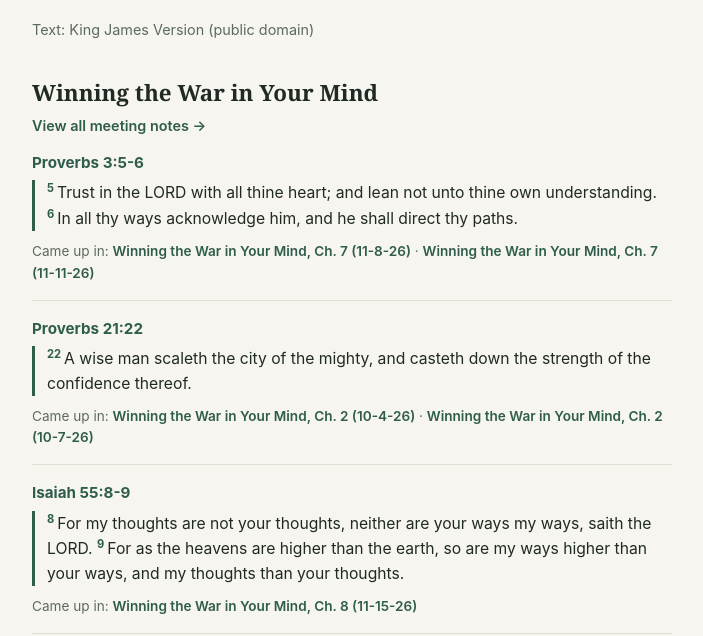
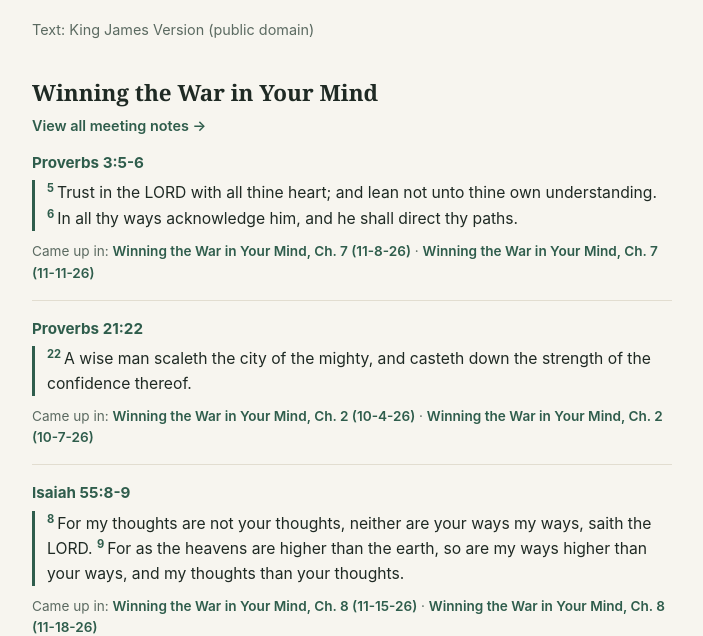
Before and after one commit to nobledodge99-cloud/mens-group, a plain HTML site: page verses.html in a window 1280 px wide. Shown: the part 171-807 px from the top of the page, without its empty margins (288-991 px from the left). Drawn offline with Linux system fonts and the light colour scheme.

```diff
--- a/verses.html
+++ b/verses.html
@@ -196,7 +196,7 @@
   <div class="card">
     <div class="verse"><h4>Proverbs 3:5-6</h4><div class="verse-text"><p><sup>5</sup>Trust in the LORD with all thine heart; and lean not unto thine own understanding. <sup>6</sup>In all thy ways acknowledge him, and he shall direct thy paths.</p></div><p class="came-up">Came up in: <a href="winning-the-war.html#sun-11-8-26">Winning the War in Your Mind, Ch. 7 (11-8-26)</a> · <a href="winning-the-war.html#wed-11-11-26">Winning the War in Your Mind, Ch. 7 (11-11-26)</a></p></div>
     <div class="verse"><h4>Proverbs 21:22</h4><div class="verse-text"><p><sup>22</sup>A wise man scaleth the city of the mighty, and casteth down the strength of the confidence thereof.</p></div><p class="came-up">Came up in: <a href="winning-the-war.html#sun-10-4-26">Winning the War in Your Mind, Ch. 2 (10-4-26)</a> · <a href="winning-the-war.html#wed-10-7-26">Winning the War in Your Mind, Ch. 2 (10-7-26)</a></p></div>
-    <div class="verse"><h4>Isaiah 55:8-9</h4><div class="verse-text"><p><sup>8</sup>For my thoughts are not your thoughts, neither are your ways my ways, saith the LORD. <sup>9</sup>For as the heavens are higher than the earth, so are my ways higher than your ways, and my thoughts than your thoughts.</p></div><p class="came-up">Came up in: <a href="winning-the-war.html#sun-11-15-26">Winning the War in Your Mind, Ch. 8 (11-15-26)</a></p></div>
+    <div class="verse"><h4>Isaiah 55:8-9</h4><div class="verse-text"><p><sup>8</sup>For my thoughts are not your thoughts, neither are your ways my ways, saith the LORD. <sup>9</sup>For as the heavens are higher than the earth, so are my ways higher than your ways, and my thoughts than your thoughts.</p></div><p class="came-up">Came up in: <a href="winning-the-war.html#sun-11-15-26">Winning the War in Your Mind, Ch. 8 (11-15-26)</a> · <a href="winning-the-war.html#wed-11-18-26">Winning the War in Your Mind, Ch. 8 (11-18-26)</a></p></div>
     <div class="verse"><h4>Matthew 5:8</h4><div class="verse-text"><p><sup>8</sup>Blessed are the pure in heart: for they shall see God.</p></div><p class="came-up">Came up in: <a href="winning-the-war.html#wed-10-14-26">Winning the War in Your Mind, Replace the Lie (10-14-26)</a></p></div>
     <div class="verse"><h4>Romans 7:15-24</h4><div class="verse-text"><p><sup>15</sup>For that which I do I allow not: for what I would, that do I not; but what I hate, that do I. <sup>16</sup>If then I do that which I would not, I consent unto the law that it is good. <sup>17</sup>Now then it is no more I that do it, but sin that dwelleth in me. <sup>18</sup>For I know that in me (that is, in my flesh,) dwelleth no good thing: for to will is present with me; but how to perform that which is good I find not. <sup>19</sup>For the good that I would I do not: but the evil which I would not, that I do. <sup>20</sup>Now if I do that I would not, it is no more I that do it, but sin that dwelleth in me. <sup>21</sup>I find then a law, that, when I would do good, evil is present with me. <sup>22</sup>For I delight in the law of God after the inward man: <sup>23</sup>But I see another law in my members, warring against the law of my mind, and bringing me into captivity to the law of sin which is in my members. <sup>24</sup>O wretched man that I am! who shall deliver me from the body of this death?</p></div><p class="came-up">Came up in: <a href="winning-the-war.html#sun-10-4-26">Winning the War in Your Mind, Ch. 2 (10-4-26)</a> · <a href="winning-the-war.html#wed-10-7-26">Winning the War in Your Mind, Ch. 2 (10-7-26)</a></p></div>
     <div class="verse"><h4>Romans 8:5-6</h4><div class="verse-text"><p><sup>5</sup>For they that are after the flesh do mind the things of the flesh; but they that are after the Spirit the things of the Spirit. <sup>6</sup>For to be carnally minded is death; but to be spiritually minded is life and peace.</p></div><p class="came-up">Came up in: <a href="winning-the-war.html#sun-10-25-26">Winning the War in Your Mind, Ch. 5 (10-25-26)</a> · <a href="winning-the-war.html#wed-10-28-26">Winning the War in Your Mind, Ch. 5 (10-28-26)</a></p></div>
```
